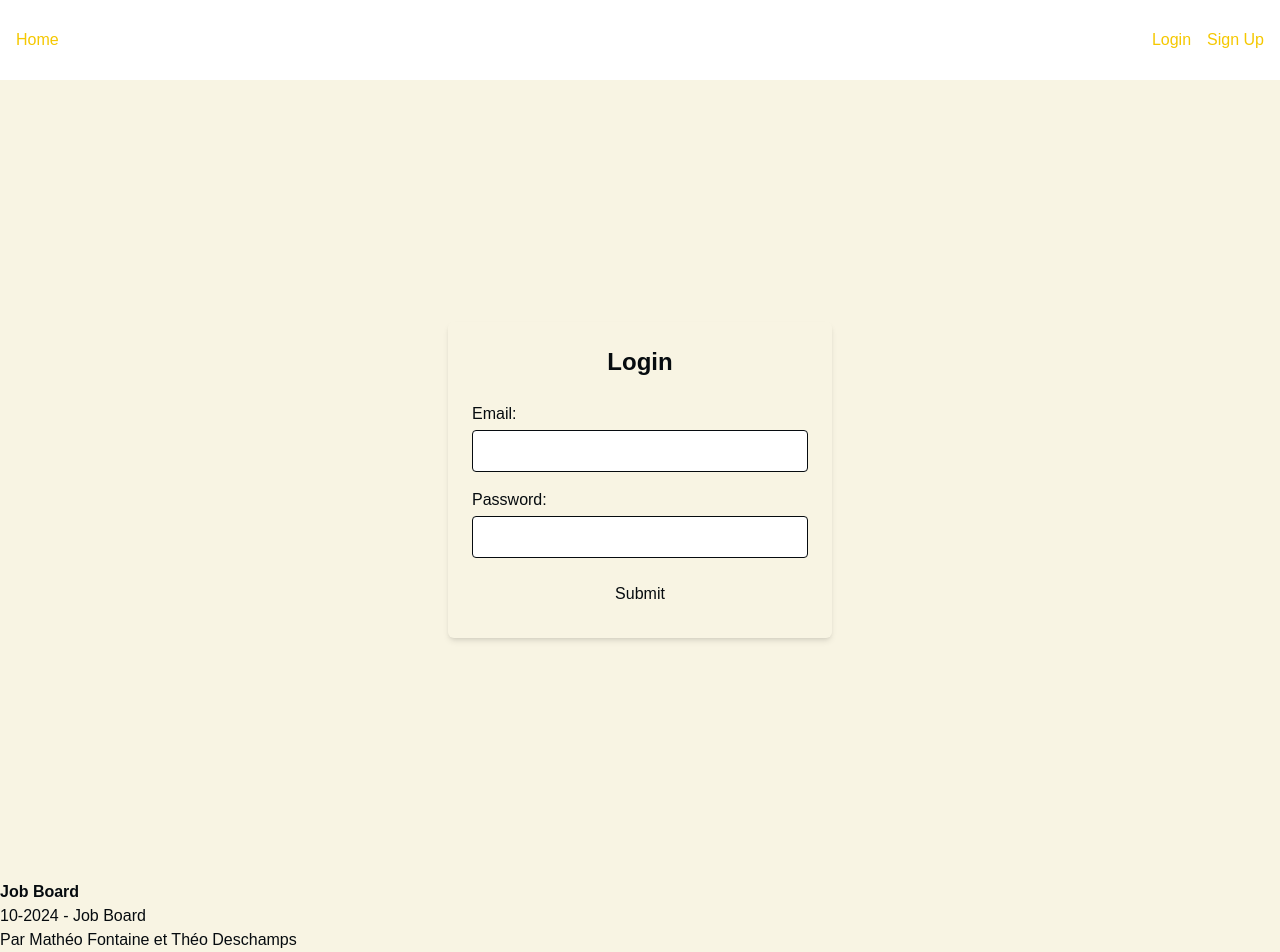
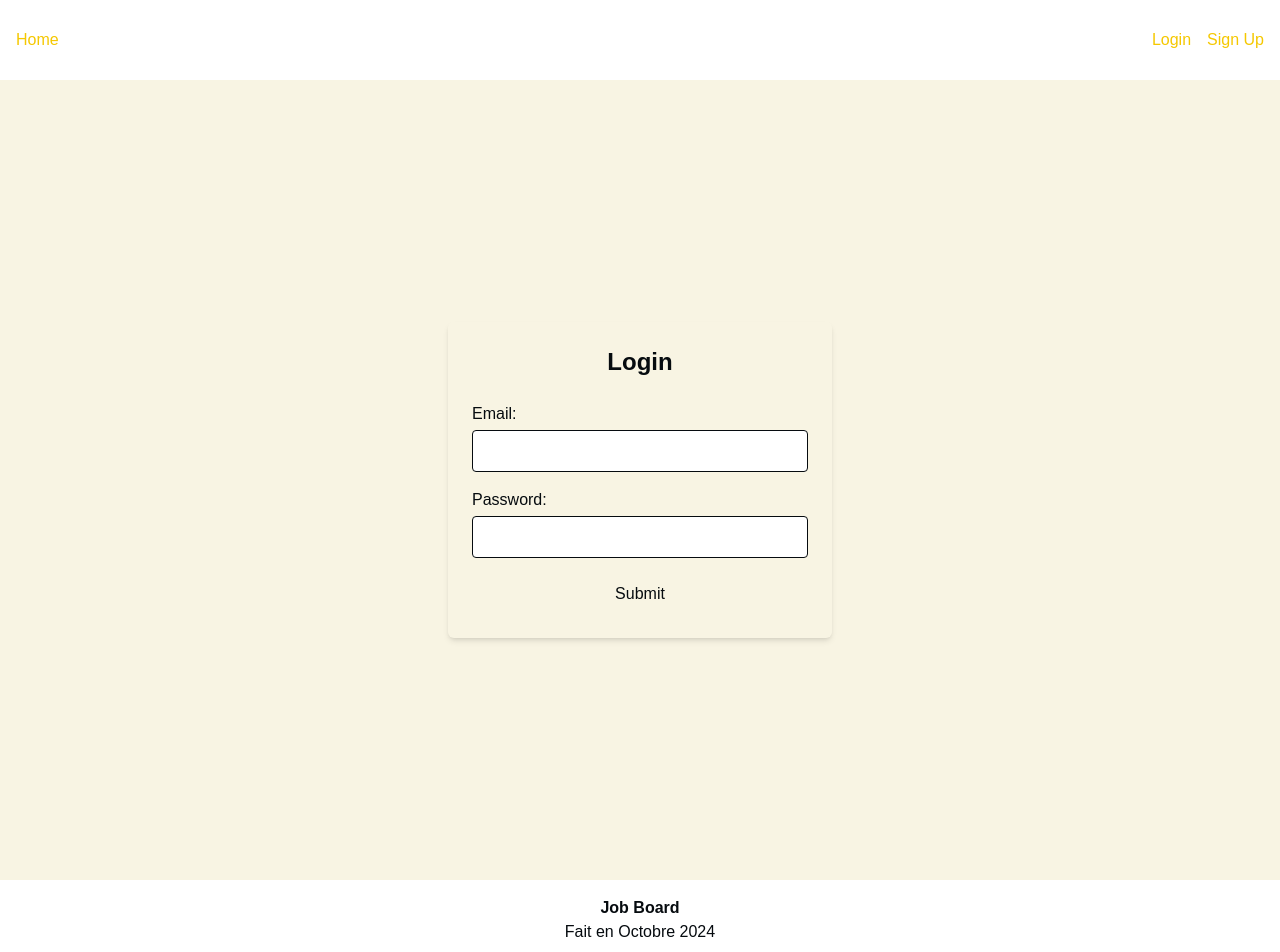
Before and after one commit to Iluvitar47/Workify, a Next.js app in the folder job-board-frontend/: page /login in a window 1280 px wide. Shown: the top 952 px of the page. Built offline with nearby package versions, Linux system fonts and the light colour scheme; no server answers.

Commit message:
[FIX] Footer CSS

```diff
--- a/job-board-frontend/src/components/Footer.tsx
+++ b/job-board-frontend/src/components/Footer.tsx
@@ -2,13 +2,13 @@ import React from "react";
 
 export default function Footer() {
   return (
-    <footer className="footer">
+    <footer className=" bg-fullwhite dark:bg-fullblack  footer h-full">
       <div className="">
-        <div className="">
+        <div className="text-center h-full pt-4 pb-4">
           <h1>Job Board</h1>
-          <p>10-2024 - Job Board</p>
+          <h3>Fait en Octobre 2024</h3>
         </div>
-        <div className="">
+        <div className="text-center h-full pb-4">
           <p>Par Mathéo Fontaine et Théo Deschamps</p>
         </div>
       </div>
```
